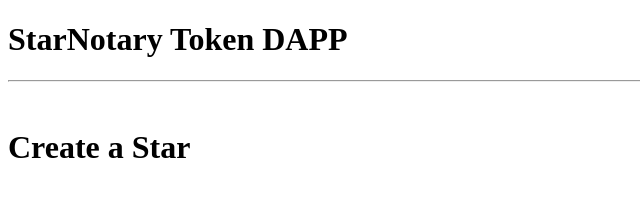
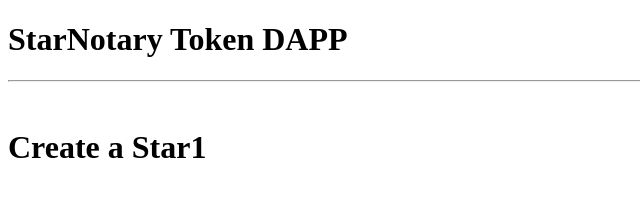
Before and after one commit to JCKrick/Project_5_Starter_Code, a website built with webpack: page app/src/index.html in a window 1280 px wide. Shown: the top 203 px of the page, 0-640 px from the left. Built offline with nearby package versions, Linux system fonts and the light colour scheme; what web3 would draw is missing.

Commit message:
First Commit

```diff
--- a/app/src/index.html
+++ b/app/src/index.html
@@ -16,7 +16,7 @@
     <hr>
 
     <br>
-      <h1>Create a Star</h1>
+      <h1>Create a Star1</h1>
       <br><label for="starName">Star Name:</label><input type="text" id="starName"></input>
       <br><label for="starId">Star ID:</label><input type="text" id="starId"></input>
       <br><br><button id="createStar" onclick="App.createStar()">Create Star</button>
```
